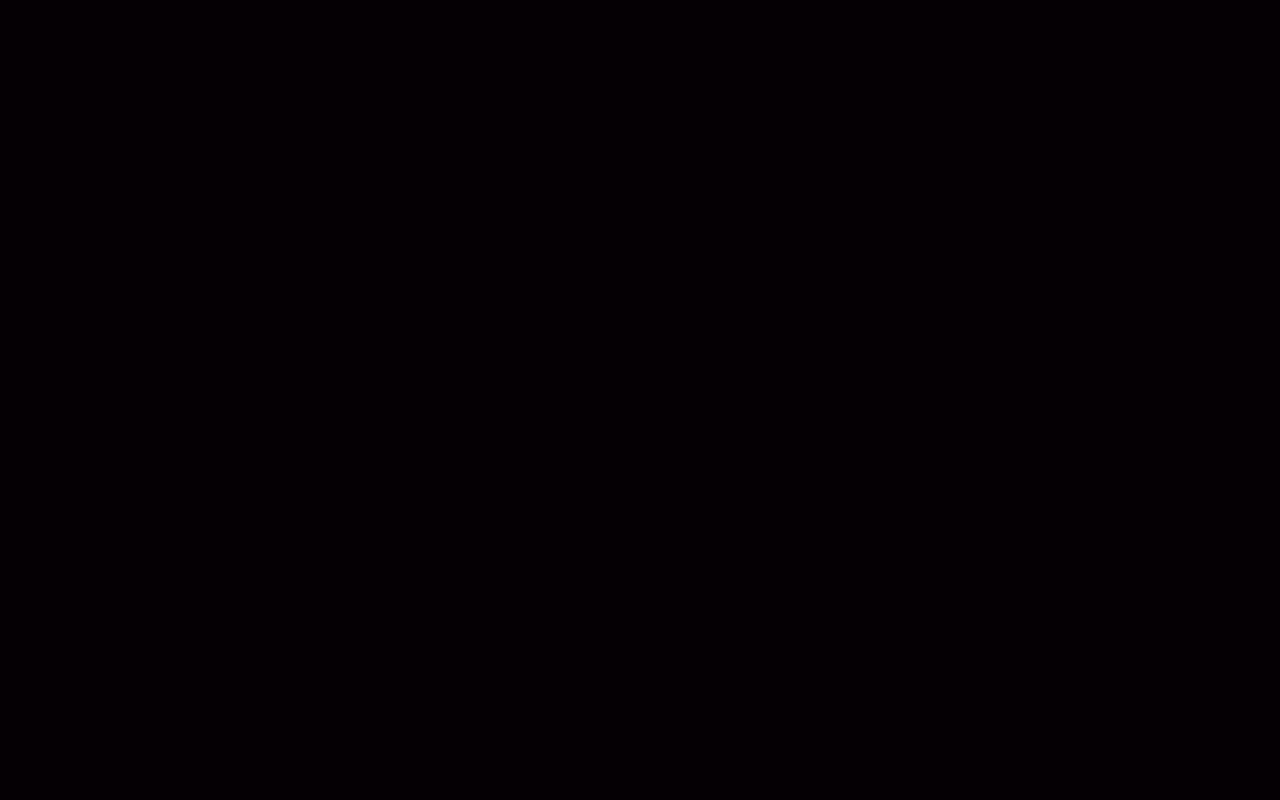
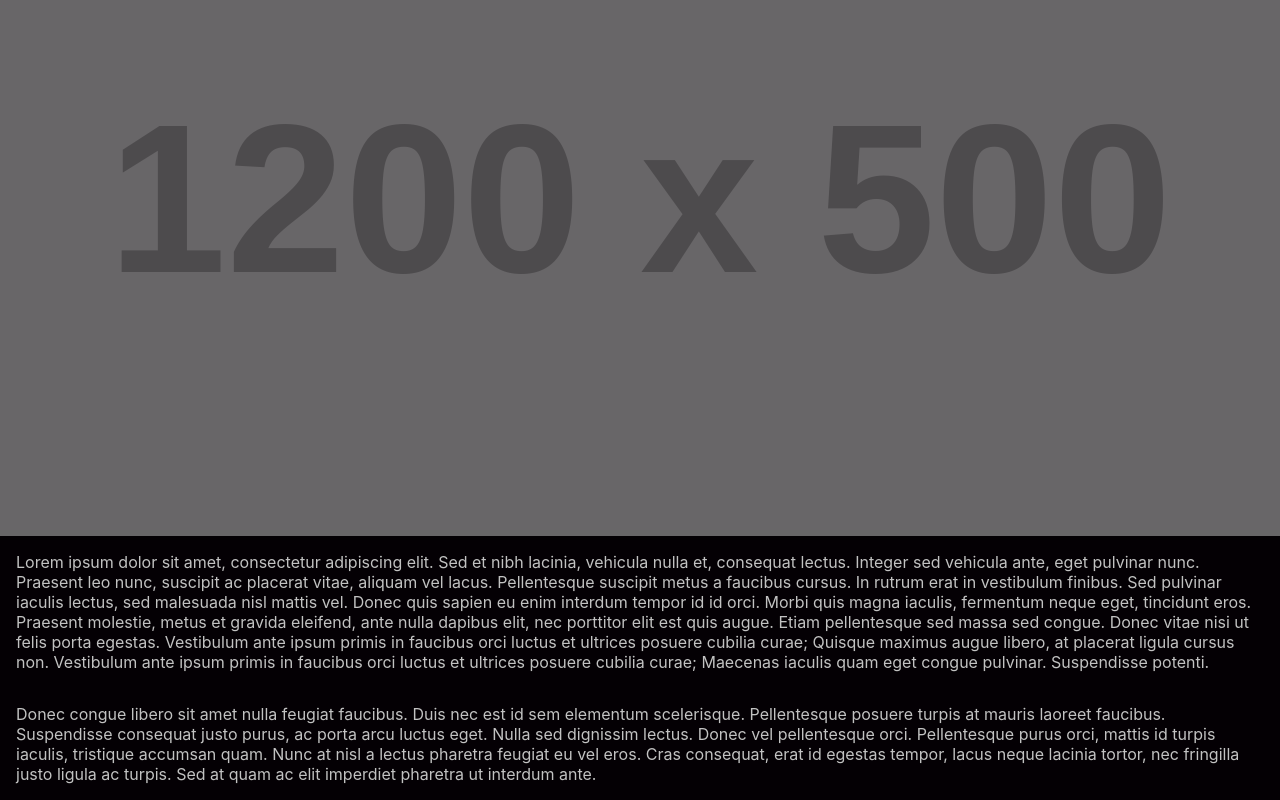
Before and after one commit to KelvinSilvaDev/portal-m3ma, a Next.js app: page / in a window 1280 px wide. Shown: the part 194-994 px from the top of the page. Before the commit the page ends 800 px from the top, so only its background shows below. Built offline with nearby package versions, Linux system fonts and the light colour scheme.

Commit message:
chore: estruturando a home

```diff
--- a/pages/index.jsx
+++ b/pages/index.jsx
@@ -5,8 +5,8 @@ export default function Home() {
   return (
     <div>
       <Head>
-        <title>Create Next App</title>
-        <meta name="description" content="Generated by create next app" />
+        <title>IM3MA</title>
+        <meta name="description" content="Igreja Missão Eis-Me Aqui" />
         <link rel="icon" href="/favicon.ico" />
       </Head>
 
@@ -16,6 +16,36 @@ export default function Home() {
             <p>Bem vindo</p>
           </div>
         </Style.SectionOne>
+        <Style.SectionTwo>
+          <p>
+            Lorem ipsum dolor sit amet, consectetur adipiscing elit. Sed et nibh
+            lacinia, vehicula nulla et, consequat lectus. Integer sed vehicula
+            ante, eget pulvinar nunc. Praesent leo nunc, suscipit ac placerat
+            vitae, aliquam vel lacus. Pellentesque suscipit metus a faucibus
+            cursus. In rutrum erat in vestibulum finibus. Sed pulvinar iaculis
+            lectus, sed malesuada nisl mattis vel. Donec quis sapien eu enim
+            interdum tempor id id orci. Morbi quis magna iaculis, fermentum
+            neque eget, tincidunt eros. Praesent molestie, metus et gravida
+            eleifend, ante nulla dapibus elit, nec porttitor elit est quis
+            augue. Etiam pellentesque sed massa sed congue. Donec vitae nisi ut
+            felis porta egestas. Vestibulum ante ipsum primis in faucibus orci
+            luctus et ultrices posuere cubilia curae; Quisque maximus augue
+            libero, at placerat ligula cursus non. Vestibulum ante ipsum primis
+            in faucibus orci luctus et ultrices posuere cubilia curae; Maecenas
+            iaculis quam eget congue pulvinar. Suspendisse potenti.
+          </p>
+          <p>
+            Donec congue libero sit amet nulla feugiat faucibus. Duis nec est id
+            sem elementum scelerisque. Pellentesque posuere turpis at mauris
+            laoreet faucibus. Suspendisse consequat justo purus, ac porta arcu
+            luctus eget. Nulla sed dignissim lectus. Donec vel pellentesque
+            orci. Pellentesque purus orci, mattis id turpis iaculis, tristique
+            accumsan quam. Nunc at nisl a lectus pharetra feugiat eu vel eros.
+            Cras consequat, erat id egestas tempor, lacus neque lacinia tortor,
+            nec fringilla justo ligula ac turpis. Sed at quam ac elit imperdiet
+            pharetra ut interdum ante.
+          </p>
+        </Style.SectionTwo>
       </main>
     </div>
   );
--- a/pages/styles.js
+++ b/pages/styles.js
@@ -3,4 +3,20 @@ import styled from "styled-components";
 export const SectionOne = styled.section`
   display: flex;
   flex-wrap: wrap;
+  background: url("https://placehold.jp/1200x500.png");
+  background-repeat: no-repeat;
+  background-size: cover;
+  background-position: center;
+  height: 80vh;
+  opacity: 0.5;
+  :hover {
+    opacity: 1;
+    transition: 0.5s;
+  }
 `;
+
+export const SectionTwo = styled.section`
+  display: flex;
+  flex-direction: column;
+  margin: 0 1rem;
+`;
```
